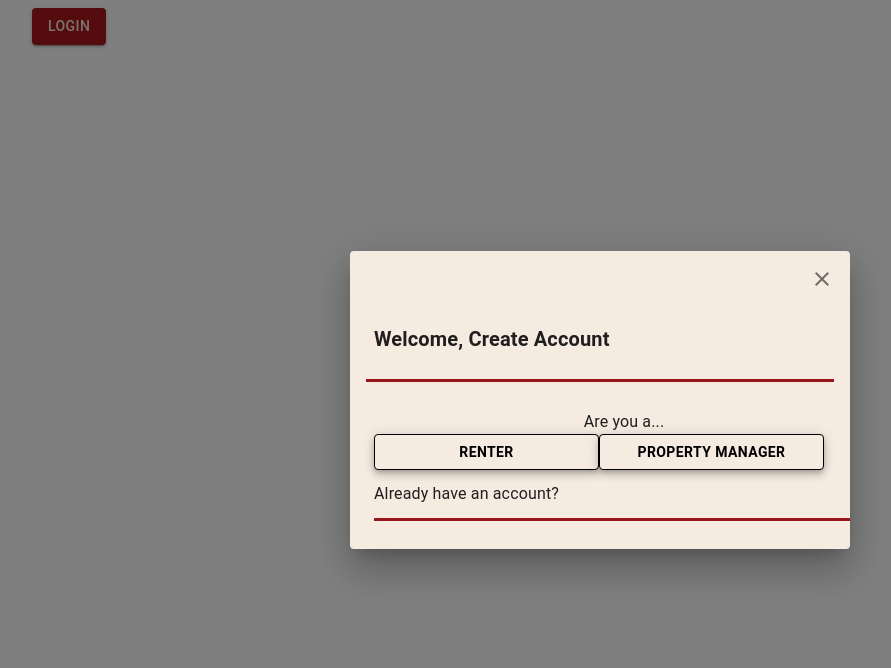
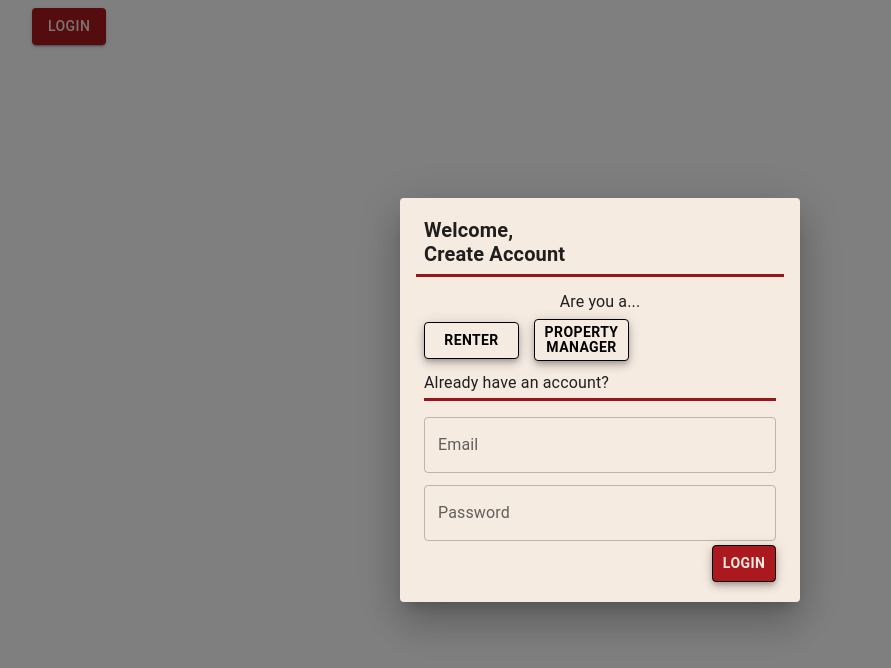
Before and after one commit to chrislqiu/Roomster, a React (Create React App) app in the folder client/: page /Login in a window 1280 px wide. Both pictures are taken after a click on the button "LOGIN". Shown: the top 668 px of the page, without its empty margins (40-931 px from the left). Built offline with nearby package versions, Linux system fonts and the light colour scheme.

Commit message:
- finished basic login UI

```diff
--- a/client/src/App.js
+++ b/client/src/App.js
@@ -10,7 +10,7 @@ import { ThemeProvider, createTheme } from "@mui/material/styles";
   const theme = createTheme({
     palette: {
       background: {
-        default: "#AB191F"
+        default: "#F6EBE1"
       }
     }
   });
--- a/client/src/components/LoginView.js
+++ b/client/src/components/LoginView.js
@@ -12,6 +12,8 @@ import ButtonGroup from '@mui/material/ButtonGroup';
 import Divider from '@mui/material/Divider';
 import { ThemeProvider, createTheme } from "@mui/material/styles";
 import { spacing } from '@mui/system';
+import TextField from '@mui/material/TextField';
+
 
 
 /**
@@ -59,32 +61,26 @@ const LoginView = ({ text}) => {
                     "& .MuiDialog-container": {
                         "& .MuiPaper-root": {
                           width: "100%",
-                          maxWidth: "500px",
+                          maxWidth: "400px",
                           maxHeight: "1000px",
                           bgcolor: '#F6EBE1'
-                        },
+                        }
                     }
                   }}
             >
-                <DialogActions>
-                    <IconButton
-                        onClick={handleClose}
-                    >
-                        <CloseIcon />
-                    </IconButton>
-                </DialogActions>
+                <div sx={{justifyContent: "left"}}>
+                    <DialogTitle sx={{fontWeight: 600, marginBottom: "-40px"}}> Welcome, </DialogTitle>
+                    <DialogTitle sx={{fontWeight: 600, marginBottom: "-20px"}}>Create Account</DialogTitle>
+                    <Divider variant="middle" sx = {{borderBottomWidth: 3, color:"#AB191F", backgroundColor:"#AB191F", marginY:1}}/>
+                </div>
 
-                <DialogTitle sx={{fontWeight: 600}}> Welcome, Create Account</DialogTitle>
-                <Divider variant="middle" sx = {{borderBottomWidth: 3, color:"#AB191F", backgroundColor:"#AB191F", marginY:1}}/>
-
-
-
-                <DialogContent sx={{width: '100%'}}>
-                    <Box width = '600'>
-                        <Typography sx={{ textAlign: 'center'}}>
+                <DialogContent sx={{maxWidth:"400px"}}>
+                    <Box style = {{maxWidth:"400px", justifyContent: "center"}} >
+                        <Typography sx={{ textAlign: 'center', marginBottom:"5px", marginTop: "-15px"}}>
                             Are you a...
                         </Typography>
-                        <div >
+
+                        <div style = {{justifyContent: "center", display: "inline", marginLeft: "auto", marginRight: "auto"}}>
                             <Button
                                 sx={{
                                     ":hover": {
@@ -93,7 +89,7 @@ const LoginView = ({ text}) => {
                                     },
                                     borderColor:"black", bgcolor:"#F6EBE1", color:"black",
                                     borderWidth: 1.5, width:"45%", fontWeight:600,
-                                    boxShadow: 5
+                                    boxShadow: 5, justifyContent: "center", maxWidth:"95px", maxHeight: "50px"
                                 }}
                                 variant="outlined">RENTER
                             </Button>
@@ -104,19 +100,40 @@ const LoginView = ({ text}) => {
                                         borderWidth: 1.5, width:"45%", fontWeight:600
                                     },
                                     borderColor:"black", bgcolor:"#F6EBE1", color:"black",
-                                    borderWidth: 1.5, width:"45%", fontWeight:600,
-                                    boxShadow: 5
+                                    borderWidth: 1.5, width:"45%", fontWeight:600, lineHeight:"15px",
+                                    boxShadow: 5, marginLeft: "15px", maxWidth:"95px", maxHeight: "50px"
 
                                 }}
                                 variant="outlined">PROPERTY MANAGER
                             </Button>
                         </div>
 
-                    <Typography sx={{margin:1.5, marginLeft: "auto" }}>
+                    <Typography sx={{margin:1.5, marginLeft: "auto", marginTop: "10px", marginBottom: "-5px"}}>
                         Already have an account?
                     </Typography>
-                    <Divider variant="middle" sx = {{borderBottomWidth: 3, color:"#AB191F", backgroundColor:"#AB191F", marginY:1, marginLeft: "auto", marginRight: "auto"}}/>
+                    </Box>
 
+                    <Box>
+                        <Divider variant="middle" sx = {{textAlign: "center", borderBottomWidth: 3, color:"#AB191F", backgroundColor:"#AB191F", marginY:1, width: "100%", marginLeft: "auto", marginRight: "auto" }}/>
+                        <div>
+                            <TextField fullWidth margin="dense" height="10px" id="email-textfield" label="Email" variant="outlined"/>
+                            <TextField fullWidth margin="dense" id="psw-textfield" label="Password" variant="outlined" />
+
+                            <Button
+                                    sx={{
+                                        ":hover": {
+                                            borderColor:"black", bgcolor:"#F6EBE1", color:"black",
+                                            borderWidth: 1.5, width:"45%", fontWeight:600
+                                        },
+                                        borderColor:"black", bgcolor:"#AB191F", color:"#F6EBE1",
+                                        borderWidth: 1.5, width:"45%", fontWeight:600, maxWidth:"15px",
+                                        boxShadow: 5, justifyContent: "center", float:"right"
+
+                                    }}
+                                    variant="outlined">LOGIN
+                                </Button>
+
+                        </div>
                     </Box>
 
                 </DialogContent>
```
